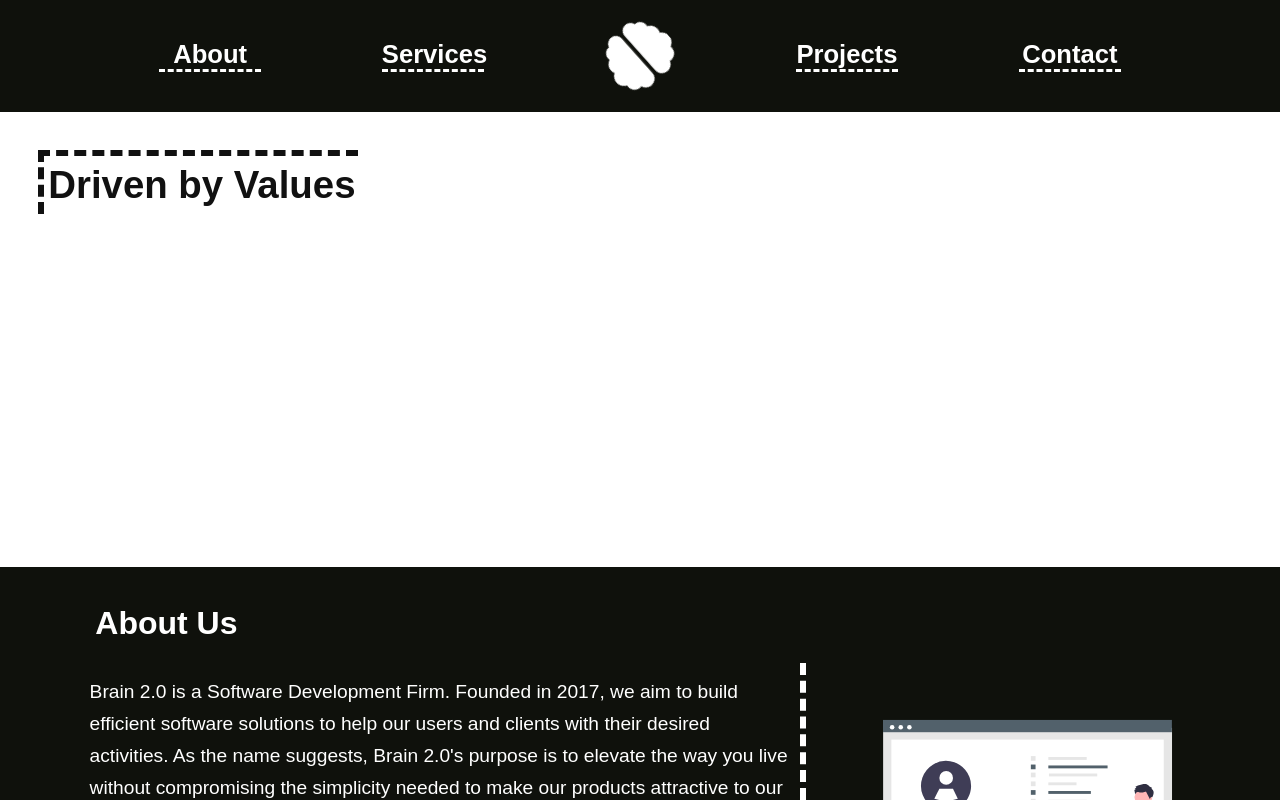
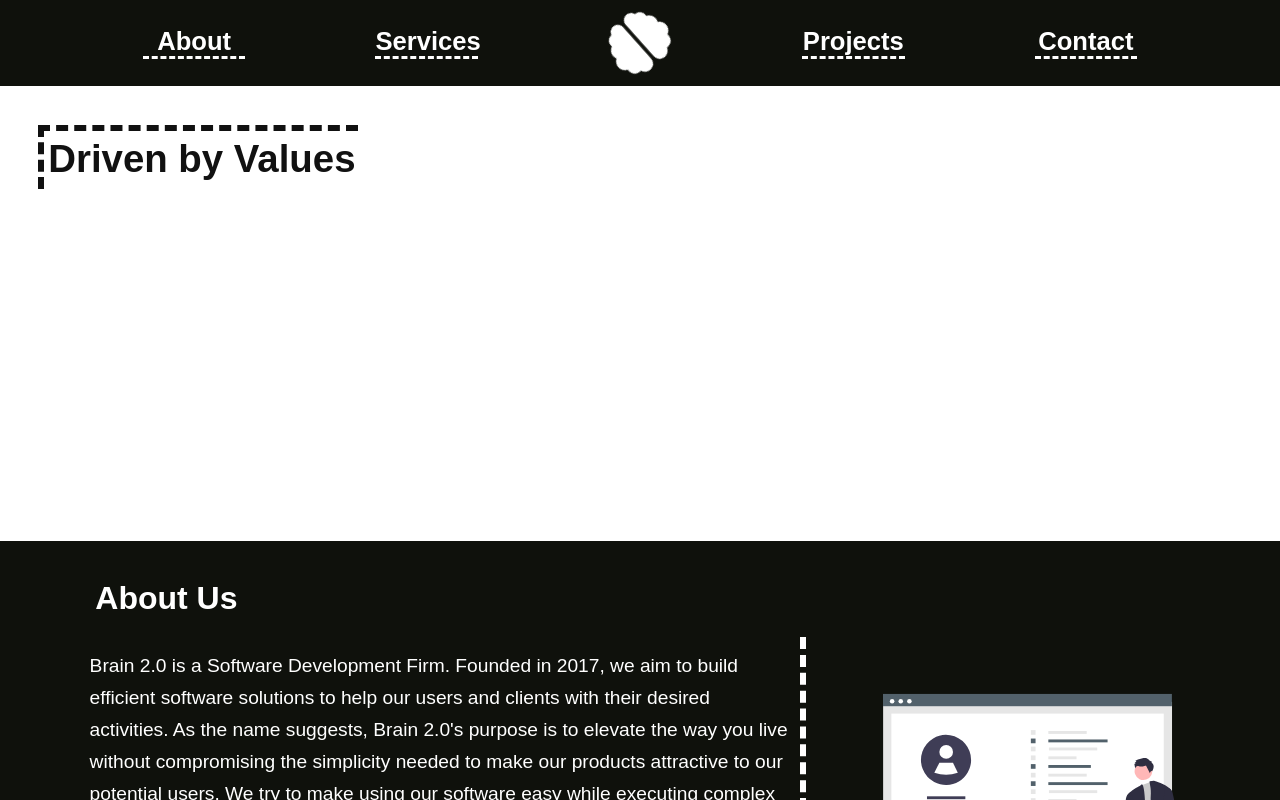
Before and after one commit to karimfawaz/brainTwoPoint0-website, a Next.js app: page / in a window 1280 px wide. Shown: the top 800 px of the page. Built offline with nearby package versions, Linux system fonts and the light colour scheme; a web font is replaced by a local one.

Commit message:
Updated Nav Responsiveness

```diff
--- a/styles/Nav.module.css
+++ b/styles/Nav.module.css
@@ -5,7 +5,7 @@
      align-items: center;
      min-height: 5rem;
      max-height: 7rem;
-     padding: 3vw;
+     padding: 1vw;
  }
 
  .navItem {
@@ -18,8 +18,8 @@
  }
 
  .brain {
-     width: 5.5vw;
-     width: 5.5vw;
+     width: 5vw;
+     width: 5vw;
      align-self: center;
      justify-self: center;
      min-width: 3rem;
@@ -48,7 +48,7 @@
          width: 14vw;
      }
      .brain {
-         width: 11vw;
-         width: 11vw;
+         width: 10vw;
+         width: 10vw;
      }
  }
```
